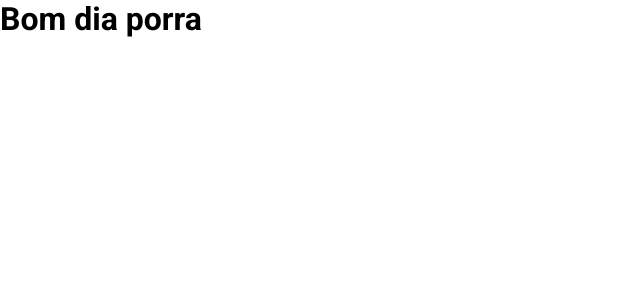
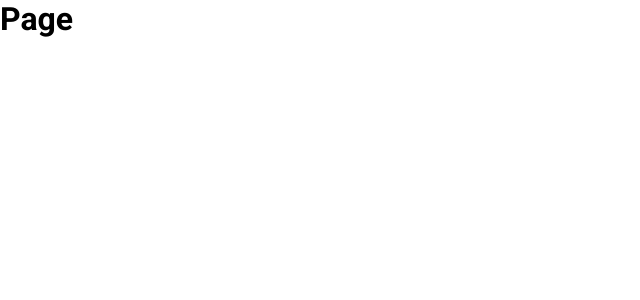
Before and after one commit to JVMedeiros/Tesla-Homepage, a React (Create React App) app: page / in a window 1280 px wide. Shown: the top 300 px of the page, without its empty margins (0-640 px from the left). Built offline with nearby package versions, Linux system fonts and the light colour scheme.

Commit message:
Page component created and imported

```diff
--- a/src/App.tsx
+++ b/src/App.tsx
@@ -1,13 +1,15 @@
 import React from 'react';
+
+import Page from './components/Page';
 
 import { GlobalStyle } from './styles/GlobalStyles';
 
 function App() {
   return (
     <>
-      <h1>
+      <Page>
         Bom dia porra
-      </h1>
+      </Page>
 
       <GlobalStyle />
     </>
--- /dev/null
+++ b/src/components/Page/index.tsx
@@ -0,0 +1,13 @@
+import React from 'react';
+
+import { Container } from './styles';
+
+const Page: React.FC = () => {
+  return (
+    <Container>
+      <h1>Page</h1>
+    </Container>
+  );
+};
+
+export default Page;
--- /dev/null
+++ b/src/components/Page/styles.ts
@@ -0,0 +1,5 @@
+import styled from 'styled-components';
+
+export const Container = styled.div`
+
+`;
```
